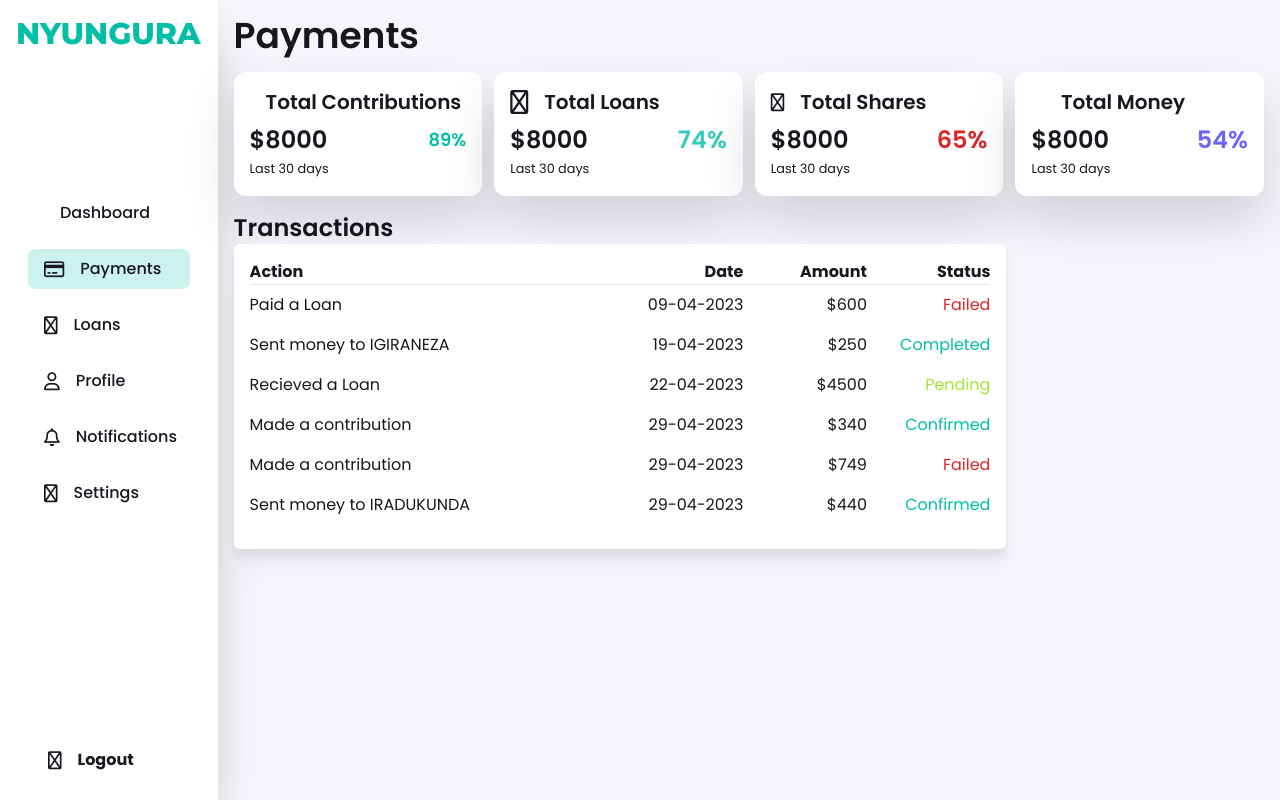
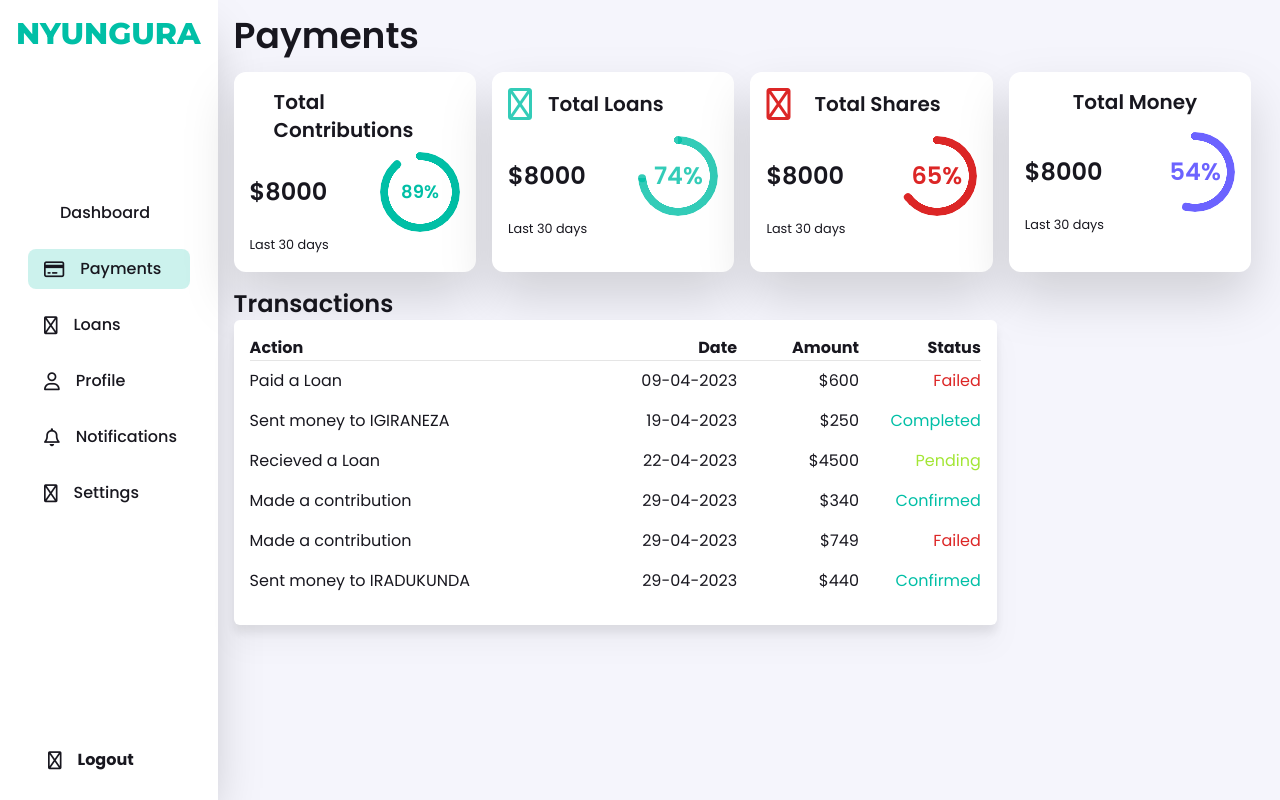
Before and after one commit to IGIRANEZAJosue/ij222, a React (Vite) app: page /payments in a window 1280 px wide. Built offline with nearby package versions, Linux system fonts and the light colour scheme; some icons are missing.

Commit message:
color change

```diff
--- a/src/App.css
+++ b/src/App.css
@@ -5,7 +5,7 @@
 }
 
 .active {
-    @apply bg-primary/20;
+    @apply bg-primaryCol/20;
 }
 
 .nav-item {
--- a/src/Pages/Dashboard.jsx
+++ b/src/Pages/Dashboard.jsx
@@ -32,7 +32,7 @@ const Dashboard = () => {
          <div className='font-Poppins flex w-[83vw] '>
             <div className="flex-[4] p-4 mr-[19vw]">
                <h1 className='text-4xl font-semibold mb-2'>Overview</h1>
-               <div className="flex justify-around items-center mb-4 bg-primary/20 w-[100%] h-[130px] p-4 rounded-xl font-semibold ">
+               <div className="flex justify-around items-center mb-4 bg-primaryCol/20 w-[100%] h-[130px] p-4 rounded-xl font-semibold ">
                   <div>
                      <h5>Welcome back Joseph</h5>
                      <p>You've paid 80% of your Loans</p>
@@ -53,7 +53,7 @@ const Dashboard = () => {
                      </span>
                      <span className="flex justify-between">
                         <p>Made a contribution</p>
-                        <p className="font-bold text-primary ">$120</p>
+                        <p className="font-bold text-primaryCol ">$120</p>
                      </span>
                      <span className="flex justify-between">
                         <p>Paid a Loan</p>
--- a/src/Pages/Home.jsx
+++ b/src/Pages/Home.jsx
@@ -4,7 +4,7 @@ const Home = () => {
    return (
       <div className='p-4 w-[83vw] h-[100vh] flex justify-center items-center'>
          <h1 className='text-4xl font-bold mb-2 text-center'>
-            <span className="text-8xl font-montserrat font-extrabold text-primary">NYUNGURA</span>
+            <span className="text-8xl font-montserrat font-extrabold text-primaryCol">NYUNGURA</span>
          </h1>
       </div>
    )
--- a/src/Pages/Payments.jsx
+++ b/src/Pages/Payments.jsx
@@ -5,7 +5,7 @@ import Transactions from '../components/Transactions';
 const Payments = () => {
 
    return (
-      <div className="p-4 w-[83vw] flex flex-col gap-4 " >
+      <div className="p-4 w-[82vw] flex flex-col gap-4 " >
          <header className='text-4xl font-semibold '>Payments</header>
          <PaymentCards />
 
--- a/src/Sidebar.jsx
+++ b/src/Sidebar.jsx
@@ -14,7 +14,7 @@ const Sidebar = () => {
             <div className="top flex items-center">
                 <div className="logo">
                     <Link to="/">
-                        <h1 className="text-3xl font-extrabold font-montserrat text-primary">NYUNGURA</h1>
+                        <h1 className="text-3xl font-extrabold font-montserrat text-primaryCol">NYUNGURA</h1>
                     </Link>
                 </div>
                 <div className="close hidden m-auto text-lg" id="close-btn">
--- a/src/components/Cards.jsx
+++ b/src/components/Cards.jsx
@@ -25,7 +25,7 @@ const cards = () => {
                </div>
             </div>
 
-            <div className="card flex-1 flex flex-row items-center gap-4 p-4 bg-primary rounded-2xl text-white">
+            <div className="card flex-1 flex flex-row items-center gap-4 p-4 bg-primaryCol rounded-2xl text-white">
                <div className="bg-[#8CEEE1]/50 p-2 rounded-lg w-[64px] h[64px] flex justify-center items-center ">
                   <img src="images/trending-up.svg" />
                </div>
--- a/src/components/PaymentCards.jsx
+++ b/src/components/PaymentCards.jsx
@@ -5,18 +5,18 @@ const PaymentCards = () => {
    <div className=' w-full'>
 
    {/*CARDS*/}
-   <div className="flex gap-3" >
+   <div className="flex gap-4" >
       <div className="flex-1 p-4 bg-white dark:bg-dark30 gap-4 rounded-xl drop-shadow-2xl hover:drop-shadow-sm duration-300 ">
-         <h1 className="flex items-center gap-4 font-semibold text-xl mb-2"> <i class="fa-regular fa-circle-dollar text-xl"></i> Total Contributions</h1>
+         <h1 className="flex items-center gap-6 font-semibold text-xl mb-2"> <i class="fa-regular fa-circle-dollar text-[32px] text-primaryCol"></i> Total Contributions</h1>
          <div className="flex justify-between items-center font-semibold text-2xl">
             <p>$8000</p>
-            <div className="radial-progress text-primary text-[18px]" style={{"--value":89}}>89%</div>
+            <div className="radial-progress text-primaryCol text-[18px]" style={{"--value":89}}>89%</div>
          </div>
          <small>Last 30 days</small>
       </div>
 
       <div className="flex-1 p-4 bg-white dark:bg-dark30 rounded-xl drop-shadow-2xl hover:drop-shadow-sm duration-300 ">
-         <h1 className="flex items-center gap-4 font-semibold text-xl mb-2"> <i class="fa-regular fa-hand-holding-dollar text-[24px]"></i> Total Loans</h1>
+         <h1 className="flex items-center gap-4 font-semibold text-xl mb-4"> <i class="fa-regular fa-hand-holding-dollar text-[32px] text-[#00bfa6]/80"></i> Total Loans</h1>
          <div className="flex justify-between items-center font-semibold text-2xl">
             <p>$8000</p>
             <div className="radial-progress text-[#00bfa6]/80" style={{"--value":74}}>74%</div>
@@ -25,7 +25,7 @@ const PaymentCards = () => {
       </div>
 
       <div className="flex-1 p-4 bg-white dark:bg-dark30 rounded-xl drop-shadow-2xl hover:drop-shadow-sm duration-300  ">
-         <h1 className="flex items-center gap-4 font-semibold text-xl mb-2"> <i class="fa-regular fa-arrow-up-right-dots text-lg"></i> Total Shares</h1>
+         <h1 className="flex items-center gap-6 font-semibold text-xl mb-4"> <i class="fa-regular fa-arrow-up-right-dots text-[32px] text-[#dc2626]"></i> Total Shares</h1>
          <div className="flex justify-between items-center font-semibold text-2xl">
             <p>$8000</p>
             <div className="radial-progress text-[#dc2626]" style={{"--value":65}}>65%</div>
@@ -34,7 +34,7 @@ const PaymentCards = () => {
       </div>
 
       <div className="flex-1 p-4 bg-white dark:bg-dark30 rounded-xl drop-shadow-2xl hover:drop-shadow-sm duration-300  ">
-         <h1 className="flex items-center gap-4 font-semibold text-xl mb-2"> <i class="fa-light fa-money-bill-wave text-lg"></i> Total Money</h1>
+         <h1 className="flex items-center gap-6 font-semibold text-xl mb-4"> <i class="fa-light fa-money-bill-wave text-[32px] text-[#6C63FF]"></i> Total Money</h1>
          <div className="flex justify-between items-center font-semibold text-2xl">
             <p>$8000</p>
             <div className="radial-progress text-[#6C63FF]" style={{"--value":54}}>54%</div>
--- a/src/components/Toggle.jsx
+++ /dev/null
@@ -1,15 +0,0 @@
-import React from 'react'
-
-const Toggle = () => {
-  return (
-    <div class="toggle-switch">
-        <label class="switch-label">
-            <input type="checkbox" className="checkbox" />
-            <span class="slider"></span>
-        </label>
-    </div>
-
-  )
-}
-
-export default Toggle
--- a/src/components/Transactions.jsx
+++ b/src/components/Transactions.jsx
@@ -60,7 +60,7 @@ const Transactions = () => {
                         ? "transaction-item text-[#dc2626]"
                         : item.status == "Pending"
                         ? "transaction-item text-[#a3e635]"
-                        : "transaction-item text-primary"
+                        : "transaction-item text-primaryCol"
                     }>{item.status}</p>
             </div>
         ))}
--- a/tailwind.config.js
+++ b/tailwind.config.js
@@ -15,7 +15,7 @@ export default {
       }
     },
     colors: {
-      primary: "#00bfa6",
+      primaryCol: "#00bfa6",
       textBlack: "#18171f",
       white: "#fff",
       dark30: "#1F1E29",
@@ -28,6 +28,6 @@ export default {
       montserrat: ['Montserrat', 'sans-serif'],
     }
   },
-  plugins: [],
+  plugins: [require("daisyui")],
   //plugins: [require("daisyui")],
 }
```
